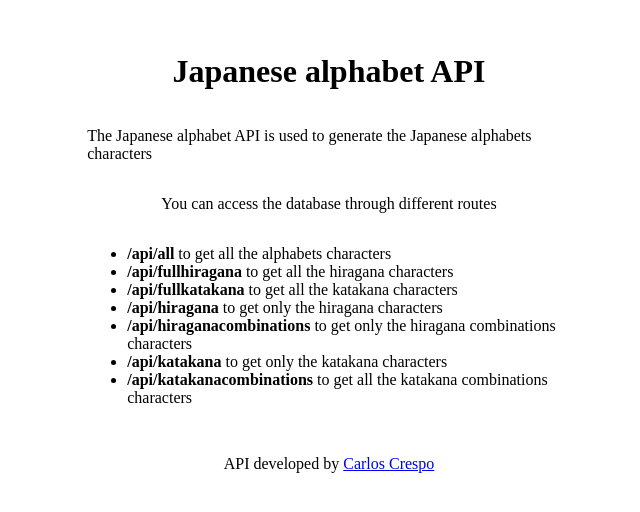
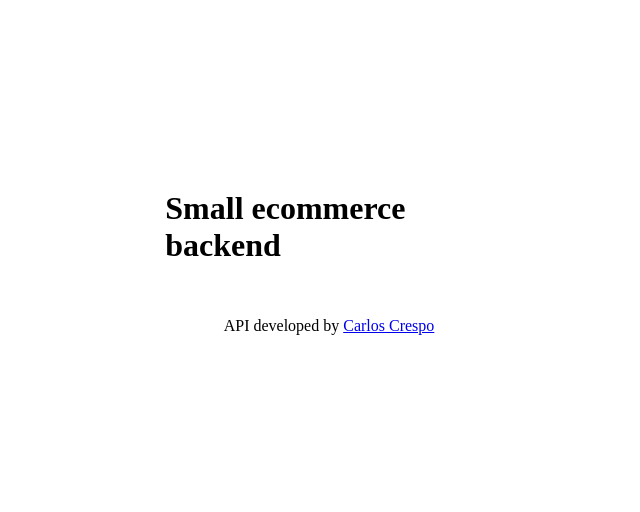
Before and after one commit to CarlosCr18/small-ecommerce-backend, a website: page views/index.html in a window 1280 px wide. Shown: the part 148-660 px from the top of the page, without its empty margins (311-951 px from the left). Drawn offline with Linux system fonts and the light colour scheme; files that its build step writes are made by us from their sources.

Commit message:
small e commerce backend

```diff
--- a/views/index.html
+++ b/views/index.html
@@ -5,43 +5,15 @@
 		<meta charset="UTF-8" />
 		<meta http-equiv="X-UA-Compatible" content="IE=edge" />
 		<meta name="viewport" content="width=device-width, initial-scale=1.0" />
-    <title>Japanese alphabet API</title>
+		<title>Small ecommerce backend</title>
 	</head>
 	<body>
 		<main>
-      <h1>Japanese alphabet API</h1>
-      <p>
-        The Japanese alphabet API is used to generate the Japanese alphabets
-        characters
-      </p>
-      <p>You can access the database through different routes</p>
-      <ul>
-        <li><strong>/api/all</strong> to get all the alphabets characters</li>
-        <li>
-          <strong>/api/fullhiragana</strong> to get all the hiragana characters
-        </li>
-        <li>
-          <strong>/api/fullkatakana</strong> to get all the katakana characters
-        </li>
-        <li>
-          <strong>/api/hiragana</strong> to get only the hiragana characters
-        </li>
-        <li>
-          <strong>/api/hiraganacombinations</strong> to get only the hiragana
-          combinations characters
-        </li>
-        <li>
-          <strong>/api/katakana</strong> to get only the katakana characters
-        </li>
-        <li>
-          <strong>/api/katakanacombinations</strong> to get all the katakana
-          combinations characters
-        </li>
-      </ul>
+			<h1>Small ecommerce backend</h1>
 		</main>
 		<footer>
 			API developed by
-      <a href="https://carloscr18.github.io/Portfolio/" target="_blank"
+			<a href="https://carloscr18.github.io/portfolio/" target="_blank"
 				>Carlos Crespo</a
 			>
 		</footer>
```
Lines whose indentation alone changed are shown as unchanged.
